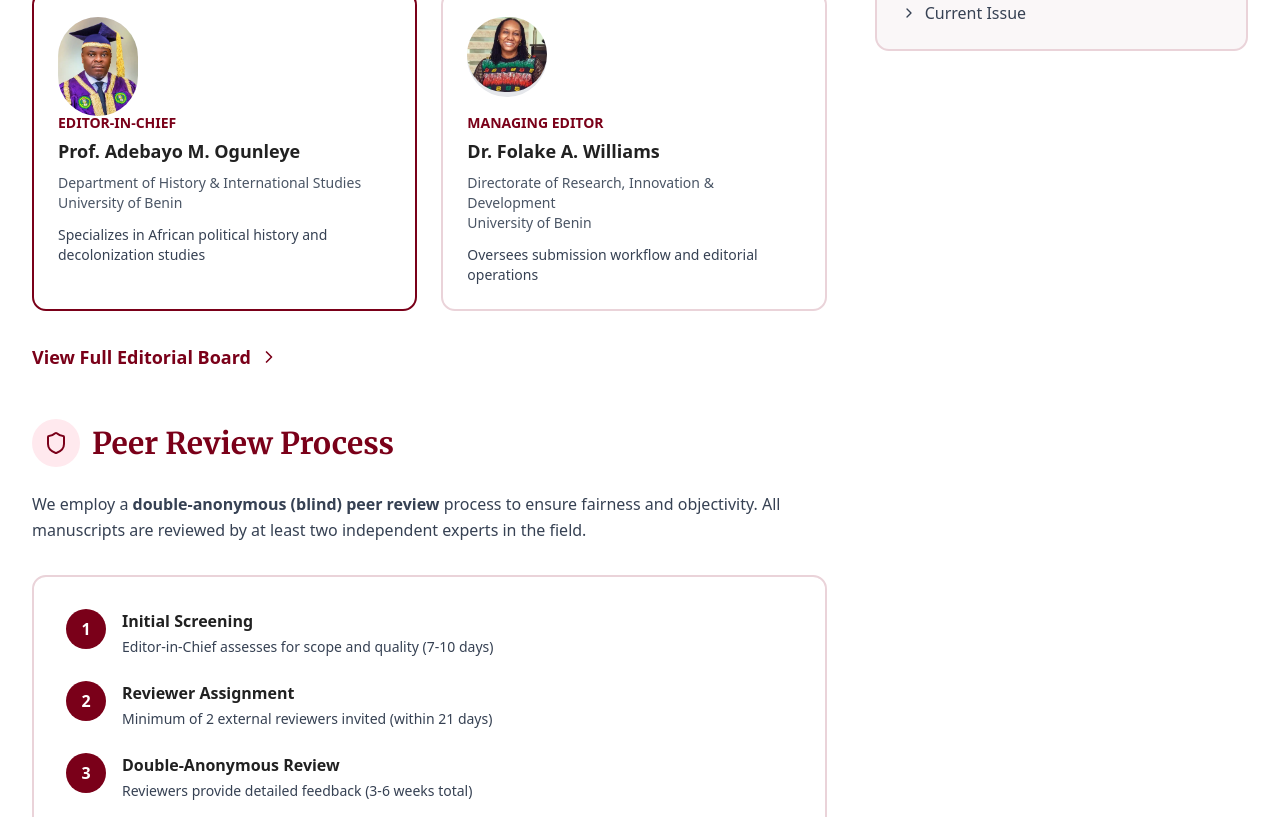
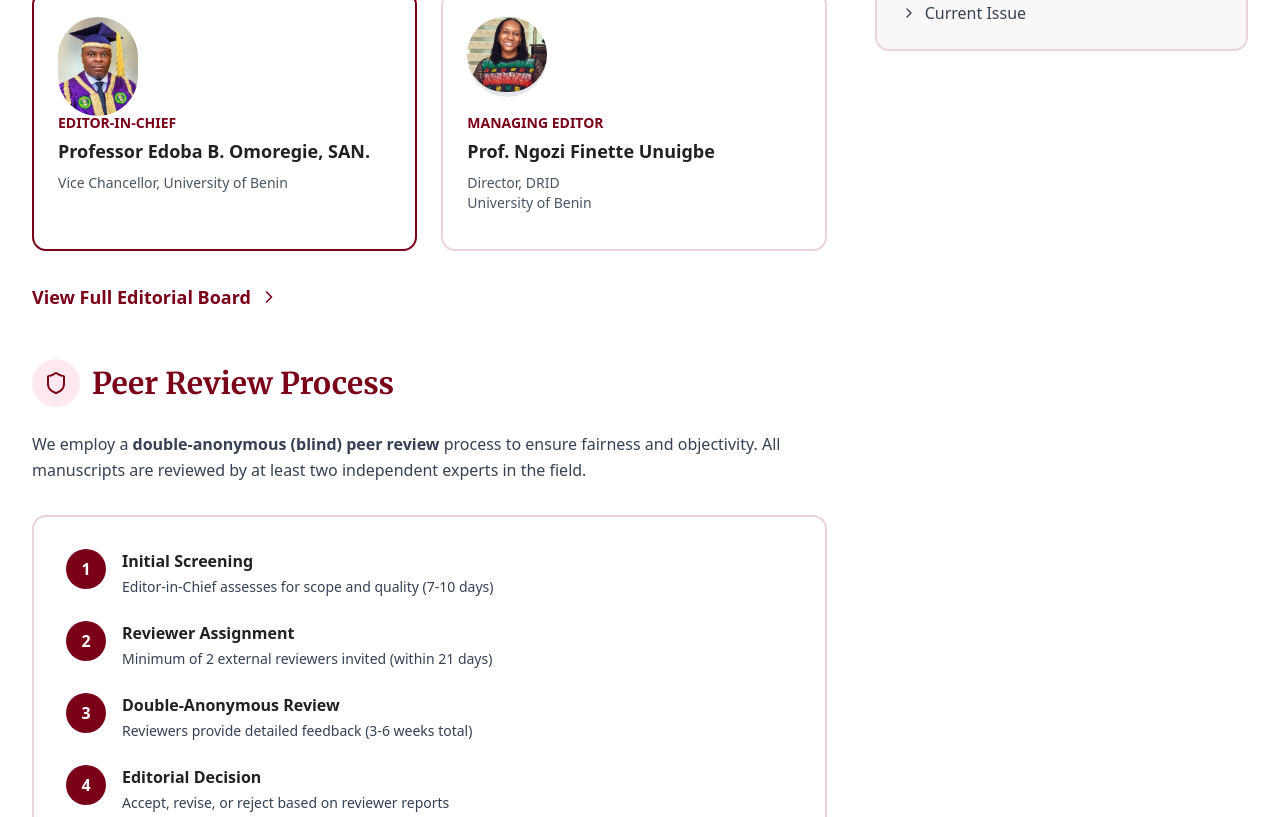
Before and after one commit to unibeninterns/ubjh_client, a Next.js app: page /about in a window 1280 px wide. Shown: the part 1200-2017 px from the top of the page. Built offline with nearby package versions, Linux system fonts and the light colour scheme.

Commit message:
updated the editorial board in the about page

```diff
--- a/src/app/(public)/about/page.tsx
+++ b/src/app/(public)/about/page.tsx
@@ -173,7 +173,7 @@ export default function AboutPage() {
                 <div className="bg-white border-2 border-[#7A0019] rounded-xl p-6">
                   <div className="w-20 h-20 bg-gray-200 rounded-full mb-4">
                     <Image
-                      src="/editor-chief.png"
+                      src="/editor-chiefff.png"
                       alt="Editor in Chief"
                       width={80}
                       height={80}
@@ -184,16 +184,10 @@ export default function AboutPage() {
                     EDITOR-IN-CHIEF
                   </p>
                   <h3 className="text-lg font-bold text-[#212121] mb-2">
-                    Prof. Adebayo M. Ogunleye
+                    Professor Edoba B. Omoregie, SAN.
                   </h3>
                   <p className="text-sm text-gray-600 mb-3">
-                    Department of History & International Studies
-                    <br />
-                    University of Benin
-                  </p>
-                  <p className="text-sm text-gray-700">
-                    Specializes in African political history and decolonization
-                    studies
+                    Vice Chancellor, University of Benin
                   </p>
                 </div>
 
@@ -201,7 +195,7 @@ export default function AboutPage() {
                 <div className="bg-white border-2 border-[#EAD3D9] rounded-xl p-6 hover:border-[#7A0019] transition-colors">
                   <div className="w-20 h-20 bg-gray-200 rounded-full mb-4">
                     <Image
-                      src="/managing-editor.png"
+                      src="/managing-editorrr.png"
                       alt="Managing Editor"
                       width={80}
                       height={80}
@@ -212,15 +206,12 @@ export default function AboutPage() {
                     MANAGING EDITOR
                   </p>
                   <h3 className="text-lg font-bold text-[#212121] mb-2">
-                    Dr. Folake A. Williams
+                    Prof. Ngozi Finette Unuigbe
                   </h3>
                   <p className="text-sm text-gray-600 mb-3">
-                    Directorate of Research, Innovation & Development
+                    Director, DRID
                     <br />
                     University of Benin
-                  </p>
-                  <p className="text-sm text-gray-700">
-                    Oversees submission workflow and editorial operations
                   </p>
                 </div>
               </div>
--- a/src/app/(public)/editorial-board/page.tsx
+++ b/src/app/(public)/editorial-board/page.tsx
@@ -22,7 +22,7 @@ export default function EditorialBoardPage() {
     name: "Professor Edoba B. Omoregie, SAN.",
     role: "Editor-in-Chief",
     affiliation: "Vice Chancellor for UNIBEN",
-    photo: "/editor-chief.png",
+    photo: "/editor-chiefff.png",
   };
 
   const managingEditor = {
@@ -30,7 +30,7 @@ export default function EditorialBoardPage() {
     role: "Managing Editor",
     affiliation:
       "Director, Directorate of Research, Innovation and Development (DRID)",
-    photo: "/managing-editor.png",
+    photo: "/managing-editorrr.png",
   };
 
   const associateEditors: EditorProfile[] = [
--- a/src/app/page.tsx
+++ b/src/app/page.tsx
@@ -289,7 +289,7 @@ export default function HumanitiesJournalHome() {
             <div className="bg-white rounded-xl p-6 shadow-lg border-2 border-[#7A0019]">
               <div className="w-20 h-24 bg-gray-200 rounded-full mx-auto mb-4">
                 <Image
-                  src="/editor-chief.png"
+                  src="/editor-chiefff.png"
                   alt="Editor in Chief"
                   width={86}
                   height={86}
@@ -313,7 +313,7 @@ export default function HumanitiesJournalHome() {
             <div className="bg-white rounded-xl p-6 shadow-md border border-[#EAD3D9] hover:border-[#7A0019] transition-colors">
               <div className="w-24 h-22 bg-gray-200 rounded-full mx-auto mb-4">
                 <Image
-                  src="/managing-editor.png"
+                  src="/managing-editorrr.png"
                   alt="Managing Editor"
                   width={98}
                   height={98}
```
Also changed, not shown: public/editor-chiefff.png (renamed from public/editor-chief.png), public/managing-editorrr.png (renamed from public/managing-editor.png).
